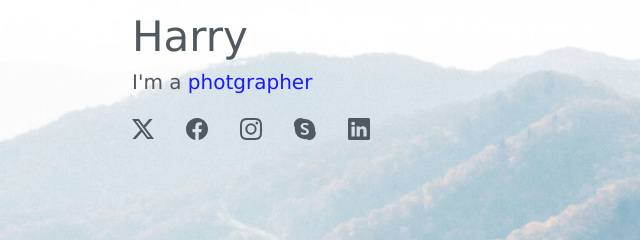
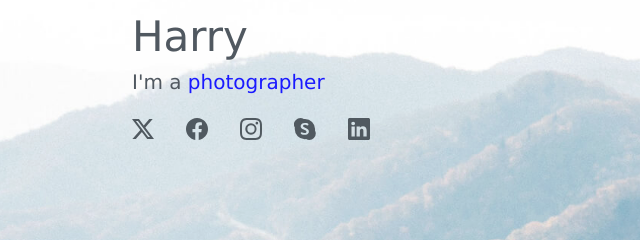
Before and after one commit to srujan0404/sst-contest-WebD, a plain HTML site: page index.html in a window 1280 px wide. Shown: the part 472-712 px from the top of the page, 106-746 px from the left. Drawn offline with Linux system fonts and the light colour scheme.

Commit message:
Update index.html

```diff
--- a/index.html
+++ b/index.html
@@ -78,7 +78,7 @@
                     Harry
                 </section>
                 <section class="hero-desc">
-                    I'm a <span>photgrapher</span>
+                    I'm a <span>photographer</span>
                 </section>
 
                 <section class="socials">
```
